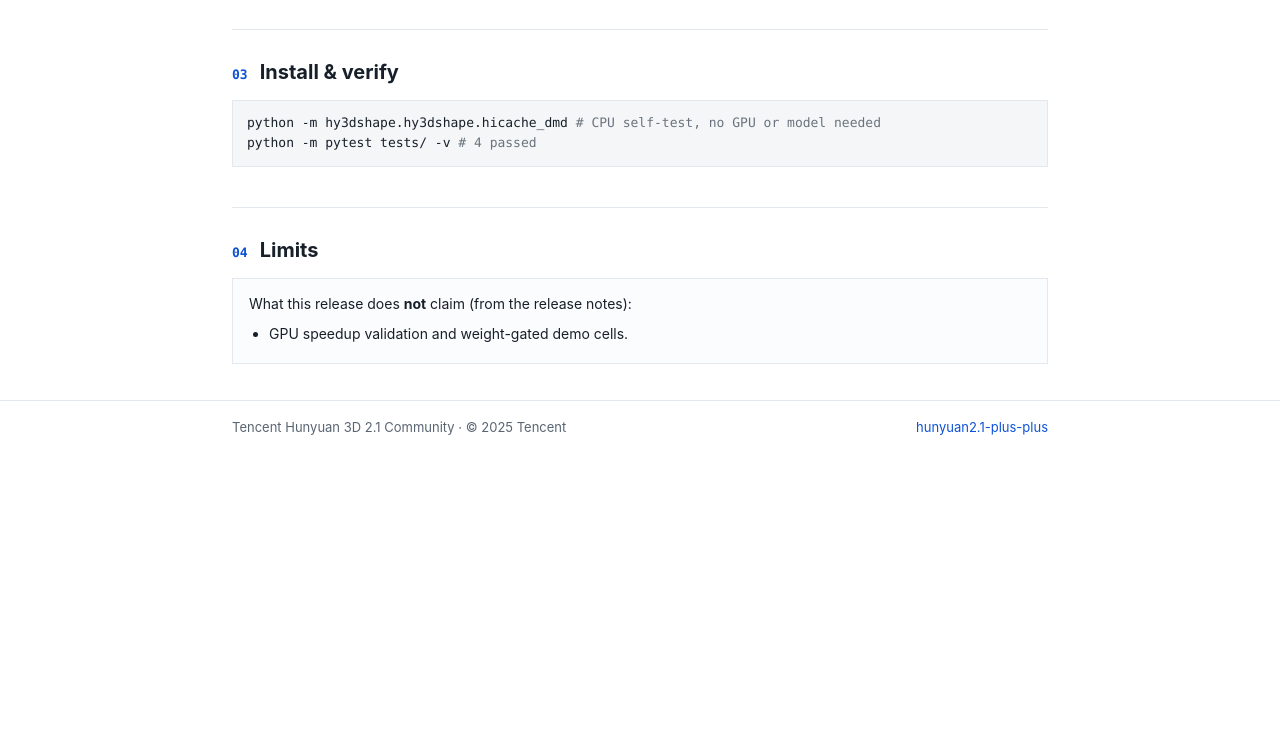
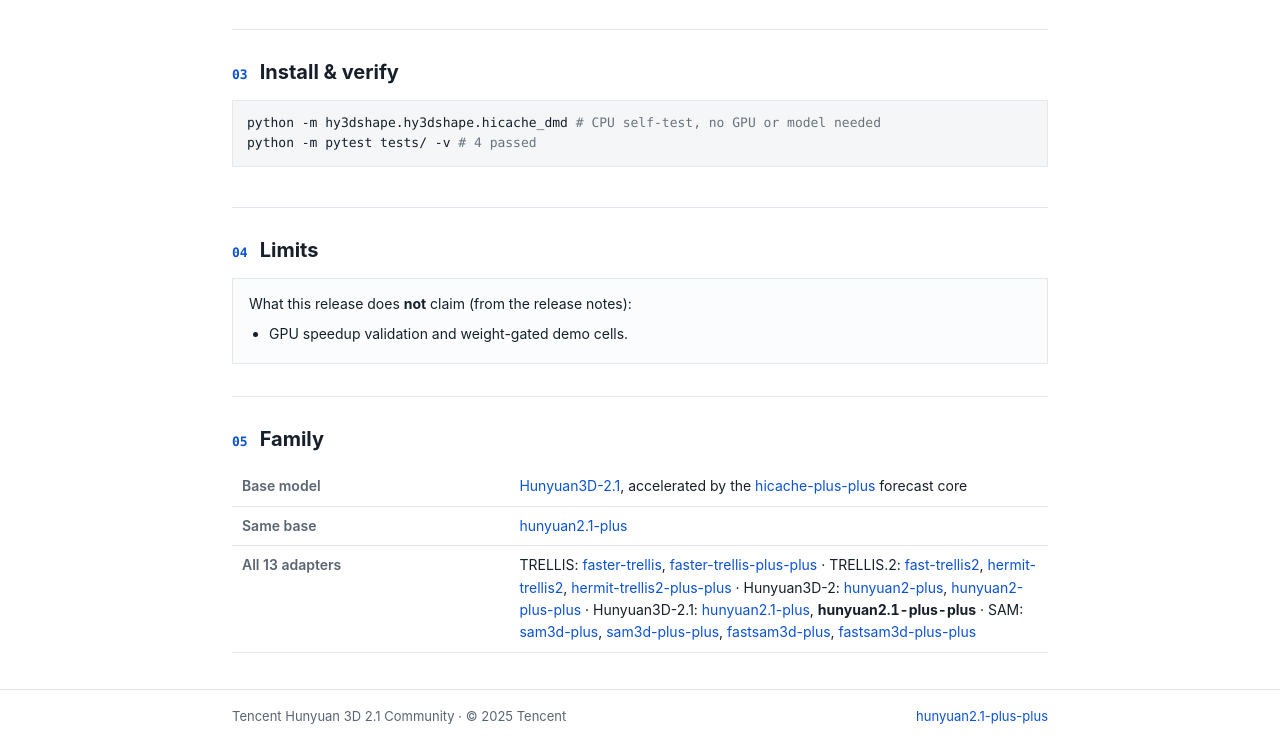
Before and after one commit to Archerkattri/hunyuan2.1-plus-plus, a plain HTML site: page index.html in a window 1280 px wide. Shown: the part 1718-2474 px from the top of the page. Before the commit the page ends 2186 px from the top, so only its background shows below. Drawn offline with Linux system fonts and the light colour scheme.

Commit message:
content: add Family section (base, siblings, core links)

```diff
--- a/index.html
+++ b/index.html
@@ -85,6 +85,13 @@
   <section><div class="sec-head"><span class="sec-num">04</span><h2>Limits</h2></div>
     <div class="limits"><p style="margin:0">What this release does <b>not</b> claim (from the release notes):</p><ul><li>GPU speedup validation and weight-gated demo cells.</li></ul></div>
   </section>
+  <section><div class="sec-head"><span class="sec-num">05</span><h2>Family</h2></div>
+    <table class="ev">
+<tr><th>Base model</th><td><a href="https://github.com/Tencent-Hunyuan/Hunyuan3D-2.1">Hunyuan3D-2.1</a>, accelerated by the <a href="https://archerkattri.github.io/hicache-plus-plus/">hicache-plus-plus</a> forecast core</td></tr>
+<tr><th>Same base</th><td><a href="https://archerkattri.github.io/hunyuan2.1-plus/">hunyuan2.1-plus</a></td></tr>
+<tr><th>All 13 adapters</th><td>TRELLIS: <a href="https://archerkattri.github.io/faster-trellis/">faster-trellis</a>, <a href="https://archerkattri.github.io/faster-trellis-plus-plus/">faster-trellis-plus-plus</a> · TRELLIS.2: <a href="https://archerkattri.github.io/fast-trellis2/">fast-trellis2</a>, <a href="https://archerkattri.github.io/hermit-trellis2/">hermit-trellis2</a>, <a href="https://archerkattri.github.io/hermit-trellis2-plus-plus/">hermit-trellis2-plus-plus</a> · Hunyuan3D-2: <a href="https://archerkattri.github.io/hunyuan2-plus/">hunyuan2-plus</a>, <a href="https://archerkattri.github.io/hunyuan2-plus-plus/">hunyuan2-plus-plus</a> · Hunyuan3D-2.1: <a href="https://archerkattri.github.io/hunyuan2.1-plus/">hunyuan2.1-plus</a>, <b>hunyuan2.1-plus-plus</b> · SAM: <a href="https://archerkattri.github.io/sam3d-plus/">sam3d-plus</a>, <a href="https://archerkattri.github.io/sam3d-plus-plus/">sam3d-plus-plus</a>, <a href="https://archerkattri.github.io/fastsam3d-plus/">fastsam3d-plus</a>, <a href="https://archerkattri.github.io/fastsam3d-plus-plus/">fastsam3d-plus-plus</a></td></tr>
+    </table>
+  </section>
 </main>
 <footer><div class="wrap"><span>Tencent Hunyuan 3D 2.1 Community · © 2025 Tencent</span><span></span><span style="margin-left:auto"><a href="https://github.com/Archerkattri/hunyuan2.1-plus-plus">hunyuan2.1-plus-plus</a></span></div></footer>
 </body>
```
